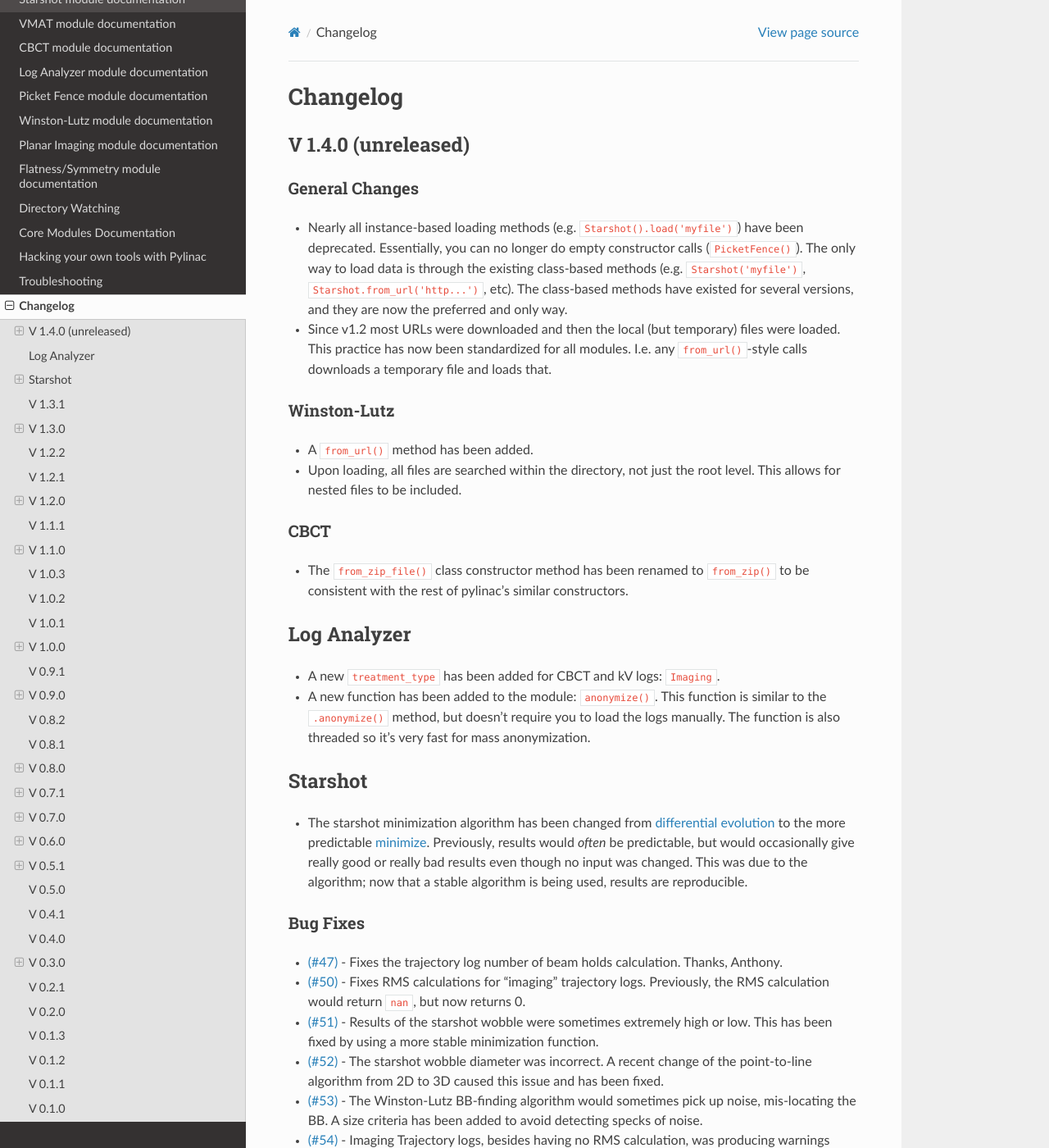
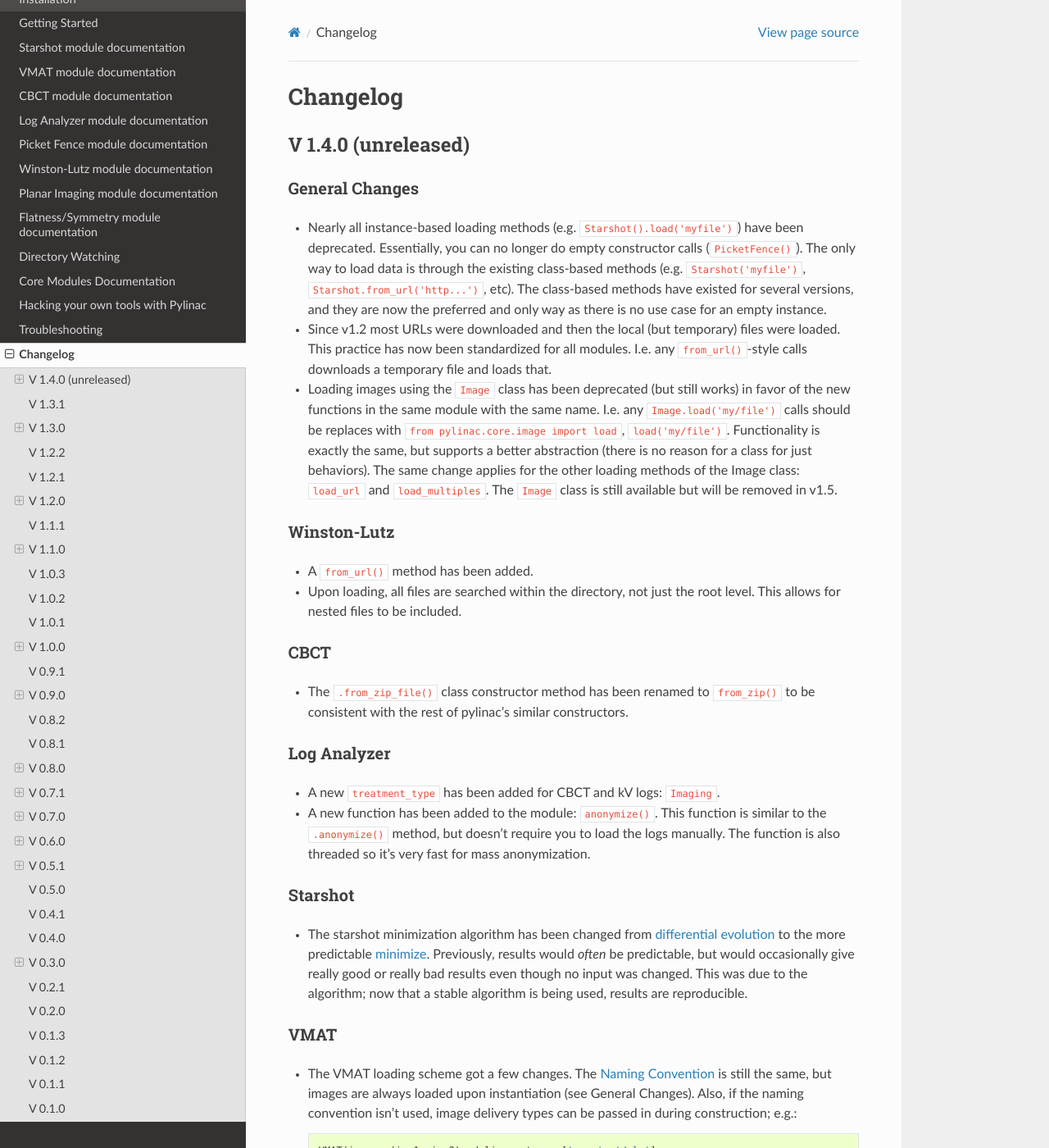
Before and after one commit to jrkerns/pylinac, a Sphinx documentation site: the page built from docs/source/changelog.rst, in a window 1280 px wide and 1400 px high. Shown: the whole window at 82% size. Built offline with Sphinx 7.4.7 and the Read the Docs theme 2.0.0, drawn with Linux system fonts in a browser that asks for light colours; some of the changed text lies outside the part shown.

```diff
--- a/docs/source/changelog.rst
+++ b/docs/source/changelog.rst
@@ -12,9 +12,15 @@
 * Nearly all instance-based loading methods (e.g. ``Starshot().load('myfile')``) have been deprecated.
   Essentially, you can no longer do empty constructor calls (``PicketFence()``).
   The only way to load data is through the existing class-based methods (e.g. ``Starshot('myfile')``, ``Starshot.from_url('http...')``, etc).
-  The class-based methods have existed for several versions, and they are now the preferred and only way.
+  The class-based methods have existed for several versions, and they are now the preferred and only way as there is
+  no use case for an empty instance.
 * Since v1.2 most URLs were downloaded and then the local (but temporary) files were loaded. This practice has now been
   standardized for all modules. I.e. any ``from_url()``-style calls downloads a temporary file and loads that.
+* Loading images using the ``Image`` class has been deprecated (but still works) in favor of the new functions in the same module with the same name.
+  I.e. any ``Image.load('my/file')`` calls should be replaces with ``from pylinac.core.image import load``, ``load('my/file')``.
+  Functionality is exactly the same, but supports a better abstraction (there is no reason for a class for just behaviors).
+  The same change applies for the other loading methods of the Image class: ``load_url`` and ``load_multiples``. The ``Image``
+  class is still available but will be removed in v1.5.
 
 Winston-Lutz
 ^^^^^^^^^^^^
@@ -26,23 +32,34 @@
 CBCT
 ^^^^
 
-* The ``from_zip_file()`` class constructor method has been renamed to ``from_zip()`` to be consistent with the rest
+* The ``.from_zip_file()`` class constructor method has been renamed to ``from_zip()`` to be consistent with the rest
   of pylinac's similar constructors.
 
 Log Analyzer
-------------
+^^^^^^^^^^^^
 
 * A new ``treatment_type`` has been added for CBCT and kV logs: ``Imaging``.
 * A new function has been added to the module: ``anonymize()``. This function is similar to the ``.anonymize()`` method,
   but doesn't require you to load the logs manually. The function is also threaded so it's very fast for mass anonymization.
 
 Starshot
---------
+^^^^^^^^
 
 * The starshot minimization algorithm has been changed from `differential evolution <http://docs.scipy.org/doc/scipy/reference/generated/scipy.optimize.differential_evolution.html#scipy.optimize.differential_evolution>`_ to the
   more predictable `minimize <http://docs.scipy.org/doc/scipy/reference/generated/scipy.optimize.minimize.html#scipy.optimize.minimize>`_.
   Previously, results would *often* be predictable, but would occasionally give really good or really bad results even though no input
   was changed. This was due to the algorithm; now that a stable algorithm is being used, results are reproducible.
+
+VMAT
+^^^^
+
+* The VMAT loading scheme got a few changes. The `Naming Convention <http://pylinac.readthedocs.org/en/latest/vmat_docs.html#naming-convention>`_
+  is still the same, but images are always loaded upon instantiation (see General Changes). Also, if the naming convention isn't used,
+  image delivery types can be passed in during construction; e.g.::
+
+      VMAT(images=(img1, img2), delivery_types=['open', 'dmlc']
+
+* Loading from a URL has been renamed from ``from_urls()`` to ``from_url()`` and assumes it points to a ZIP archive with the images inside.
 
 Bug Fixes
 ^^^^^^^^^
@@ -58,7 +75,8 @@
   A size criteria has been added to avoid detecting specks of noise.
 * `(#54) <https://github.com/jrkerns/pylinac/issues/54>`_ - Imaging Trajectory logs, besides having no RMS calculation, was producing warnings when calculating
   the fluence. Since there is no fluence for kV imaging logs, the fluence now simply returns an 0'd fluence array.
-
+* `(#55) <https://github.com/jrkerns/pylinac/issues/55>`_ - Dead pixels outside the field were throwing off the thresholding algorithm and not detecting
+  the field and/or BB.
 
 V 1.3.1
 -------
```
Also changed, not shown: 2 other files.
